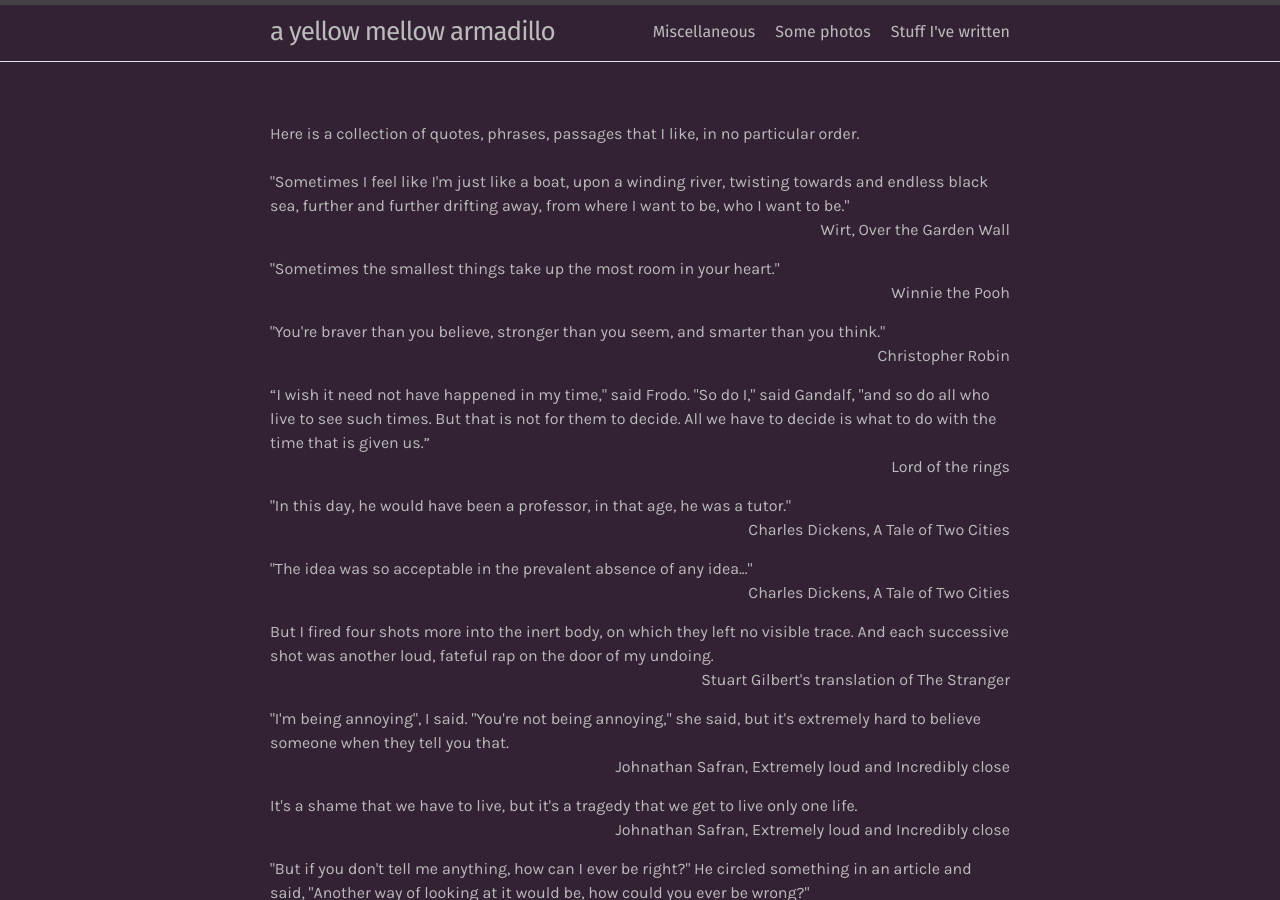
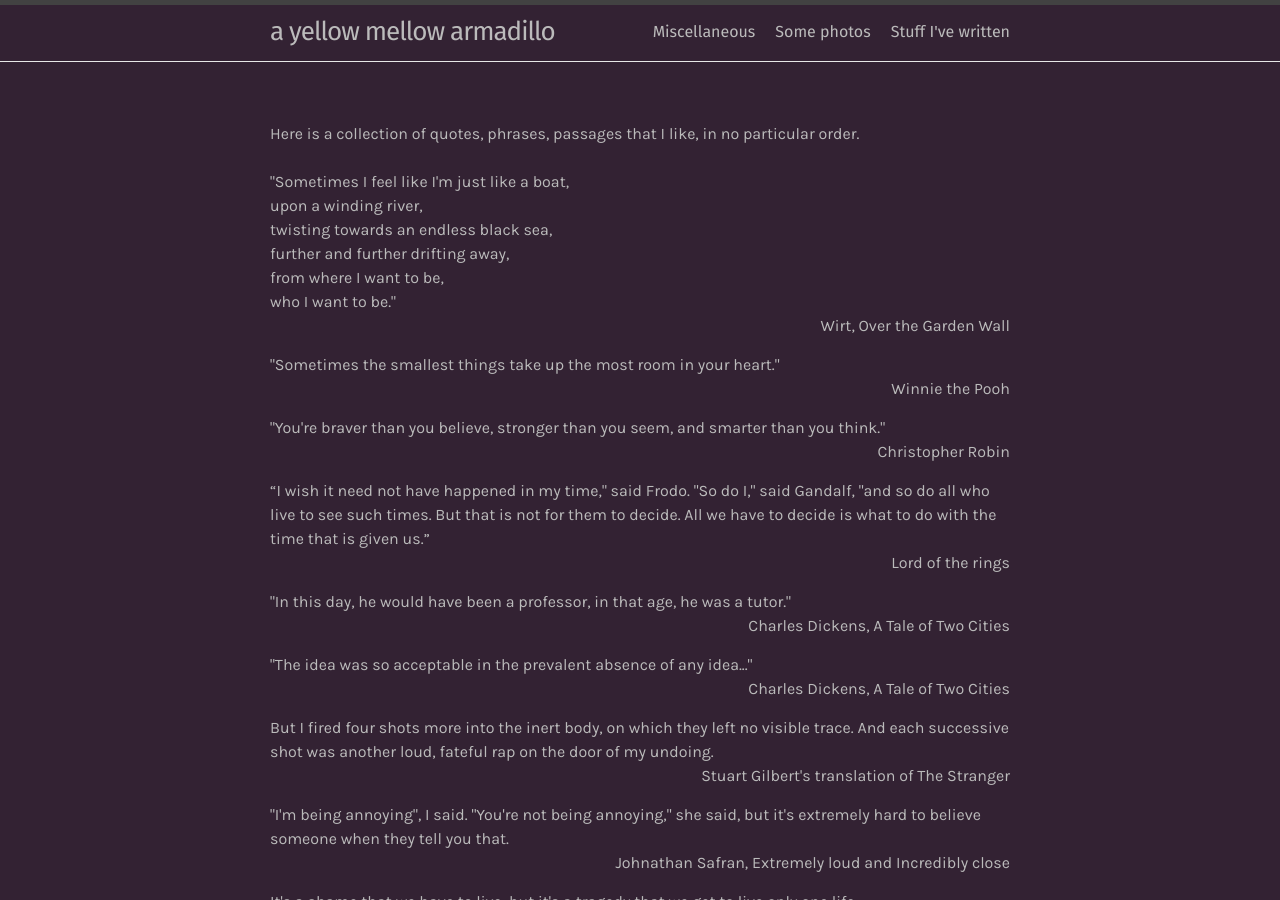
Before and after one commit to shrivathsap/shrivathsap.github.io, a Jekyll site: the page built from misc_links/quotes.html, in a window 1280 px wide and 900 px high. Built offline with Jekyll 4.4.1, drawn with Linux system fonts in a browser that asks for light colours.

Commit message:
quote spacing

```diff
--- a/misc_links/quotes.html
+++ b/misc_links/quotes.html
@@ -30,7 +30,12 @@
 		<br>
 		<br><!--requires two for some reason -->
 		<div>
-			<p class="quote">"Sometimes I feel like I'm just like a boat, upon a winding river, twisting towards and endless black sea, further and further drifting away, from where I want to be, who I want to be."</p>
+			<p class="quote">"Sometimes I feel like I'm just like a boat,<br />
+			upon a winding river,<br />
+			twisting towards an endless black sea,<br />
+			further and further drifting away,<br />
+			from where I want to be,<br />
+			who I want to be."</p>
 			<p class="quote-author">Wirt, Over the Garden Wall</p>
 		</div>
 		<div>
@@ -142,17 +147,11 @@
 		<div>
 			<p class="quote">
 				Midway upon the journey of our life<br />
-
 				I found myself within a forest dark,<br />
-
 				For the straightforward pathway had been lost.<br />
-
 				Ah me! how hard a thing it is to say<br />
-
 				What was this forest savage, rough, and stern,<br />
-
 				Which in the very thought renews the fear.<br />
-
 				So bitter is it, death is little more;
 			</p>
 			<p class="quote-author">Dante Alighieri, Divine Comedy, Inferno (Translated by Henry W. Longfellow)</p>
```
